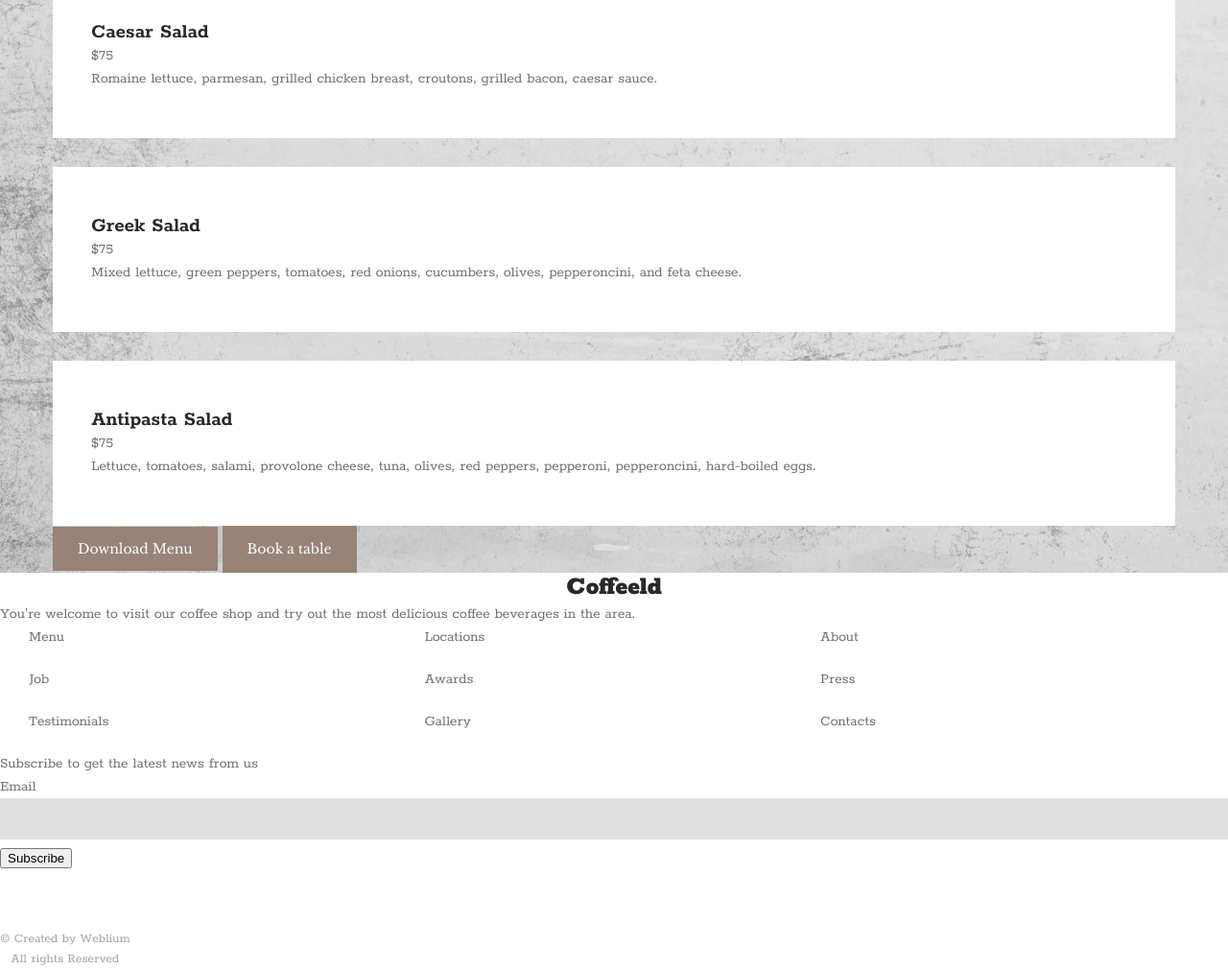
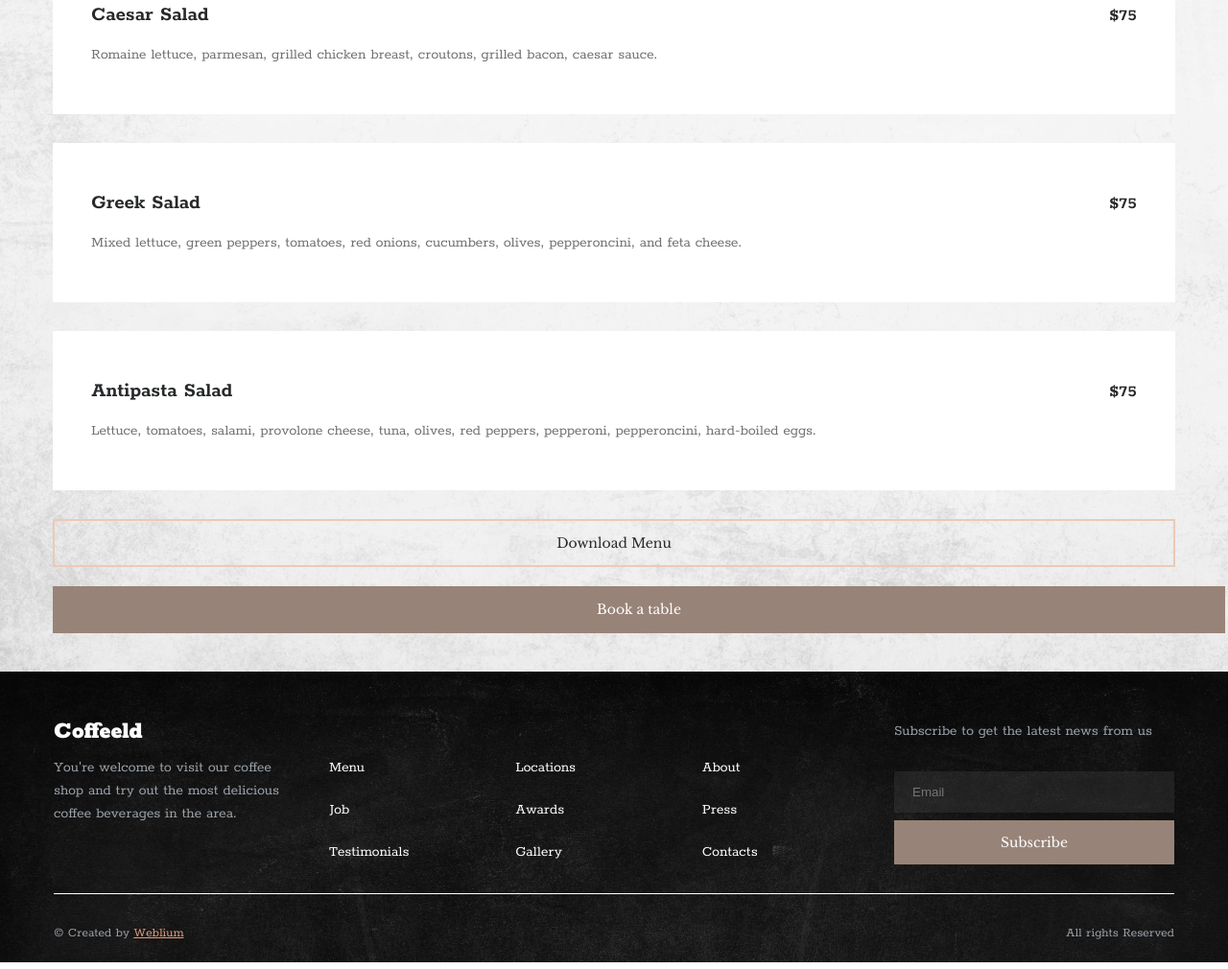
Before and after one commit to Menolas/coffeeld, a website: page menu.html in a window 1280 px wide. Shown: the part 1631-2641 px from the top of the page at 96% size. Drawn offline with Linux system fonts and the light colour scheme.

Commit message:
menu-page mobile styling

```diff
--- a/menu.html
+++ b/menu.html
@@ -83,8 +83,10 @@
               <ul class="menu-articles">
                 <li class="menu-articles__item">
                   <article class="menu-articles__article">
+                    <div class="menu-articles__item-wrap">
                       <h3 class="title__third  menu-articles__article-title">Chef Salad</h3>
                       <span class="menu-articles__article-price">$75</span>
+                    </div>
                     <p>
                       Lettuce, green peppers, tomato wedges, cucumbers, olives, pepperoncini, ham, sliced turkey breast, cheese.
                     </p>
@@ -92,8 +94,10 @@
                 </li>
                 <li class="menu-articles__item">
                   <article class="menu-articles__article">
+                    <div class="menu-articles__item-wrap">
                       <h3 class="title__third  menu-articles__article-title">Italian Pasta Salad</h3>
                       <span class="menu-articles__article-price">$75</span>
+                    </div>
                     <p>
                       A blend of ziti, tomato, black olives, onion, celery, pepperoni cheese.
                     </p>
@@ -101,8 +105,10 @@
                 </li>
                 <li class="menu-articles__item">
                   <article class="menu-articles__article">
+                    <div class="menu-articles__item-wrap">
                       <h3 class="title__third  menu-articles__article-title">Garden Salad</h3>
                       <span class="menu-articles__article-price">$75</span>
+                    </div>
                     <p>
                       Mixed lettuce, green pepper, tomatoes, red onion, cucumbers, green olives, pepperoncini.
                     </p>
@@ -110,8 +116,10 @@
                 </li>
                 <li class="menu-articles__item">
                   <article class="menu-articles__article">
+                    <div class="menu-articles__item-wrap">
                       <h3 class="title__third  menu-articles__article-title">Caesar Salad</h3>
                       <span class="menu-articles__article-price">$75</span>
+                    </div>
                     <p>
                       Romaine lettuce, parmesan, grilled chicken breast, croutons, grilled bacon, caesar sauce.
                     </p>
@@ -119,8 +127,10 @@
                 </li>
                 <li class="menu-articles__item">
                   <article class="menu-articles__article">
+                    <div class="menu-articles__item-wrap">
                       <h3 class="title__third  menu-articles__article-title">Greek Salad</h3>
                       <span class="menu-articles__article-price">$75</span>
+                    </div>
                     <p>
                       Mixed lettuce, green peppers, tomatoes, red onions, cucumbers, olives, pepperoncini, and feta cheese.
                     </p>
@@ -128,8 +138,10 @@
                 </li>
                 <li class="menu-articles__item">
                   <article class="menu-articles__article">
+                    <div class="menu-articles__item-wrap">
                       <h3 class="title__third  menu-articles__article-title">Antipasta Salad</h3>
                       <span class="menu-articles__article-price">$75</span>
+                    </div>
                     <p>
                       Lettuce, tomatoes, salami, provolone cheese, tuna, olives, red peppers, pepperoni, pepperoncini, hard-boiled eggs.
                     </p>
@@ -141,8 +153,10 @@
               <ul class="menu-articles">
                 <li class="menu-articles__item">
                   <article class="menu-articles__article">
+                    <div class="menu-articles__item-wrap">
                       <h3 class="title__third  menu-articles__article-title">Cheese Pizza</h3>
                       <span class="menu-articles__article-price">$75</span>
+                    </div>
                     <p>
                       Special blend of 100% natural cheeses, homemade tomato sauce, and your choice of crust.
                     </p>
@@ -150,8 +164,10 @@
                 </li>
                 <li class="menu-articles__item">
                   <article class="menu-articles__article">
+                    <div class="menu-articles__item-wrap">
                       <h3 class="title__third  menu-articles__article-title">Veggie Pizza</h3>
                       <span class="menu-articles__article-price">$75</span>
+                    </div>
                     <p>
                       Cheese, mushrooms, onion, peppers, eggplant, broccoli, tomato, and garlic.
                     </p>
@@ -159,8 +175,10 @@
                 </li>
                 <li class="menu-articles__item">
                   <article class="menu-articles__article">
+                    <div class="menu-articles__item-wrap">
                       <h3 class="title__third  menu-articles__article-title">Margarita Pizza</h3>
                       <span class="menu-articles__article-price">$75</span>
+                    </div>
                     <p>
                       Mozzarella cheese, fresh basil, garlic, olive oil, and zesty tomato sauce.
                     </p>
@@ -168,8 +186,10 @@
                 </li>
                 <li class="menu-articles__item">
                   <article class="menu-articles__article">
+                    <div class="menu-articles__item-wrap">
                       <h3 class="title__third  menu-articles__article-title">BBQ Chicken Pizza</h3>
                       <span class="menu-articles__article-price">$75</span>
+                    </div>
                     <p>
                       Special BBQ sauce, grilled marinated chicken breast, fresh red onions, and topped with a blend of cheeses.
                     </p>
@@ -177,8 +197,10 @@
                 </li>
                 <li class="menu-articles__item">
                   <article class="menu-articles__article">
+                    <div class="menu-articles__item-wrap">
                       <h3 class="title__third  menu-articles__article-title">Veggie Alfredo Pizza</h3>
                       <span class="menu-articles__article-price">$75</span>
+                    </div>
                     <p>
                       Sautéed broccoli, mushrooms, spinach, diced tomatoes on alfredo sauce, topped with scallions and cheese.
                     </p>
@@ -186,8 +208,10 @@
                 </li>
                 <li class="menu-articles__item">
                   <article class="menu-articles__article">
+                    <div class="menu-articles__item-wrap">
                       <h3 class="title__third  menu-articles__article-title">The Meatster</h3>
                       <span class="menu-articles__article-price">$75</span>
+                    </div>
                     <p>
                       Pizza sauce, pepperoni, Italian sausage, ground beef, salami, ham, bacon, and topped with cheese.
                     </p>
@@ -199,8 +223,10 @@
               <ul class="menu-articles">
                 <li class="menu-articles__item">
                   <article class="menu-articles__article">
+                    <div class="menu-articles__item-wrap">
                       <h3 class="title__third  menu-articles__article-title">Minestrone Soup</h3>
                       <span class="menu-articles__article-price">$75</span>
+                    </div>
                     <p>
                       Bacon rashers, carrot, celery, garlic, chopped tomatoes, red beans, small shell pasta, parsley.
                     </p>
@@ -208,8 +234,10 @@
                 </li>
                 <li class="menu-articles__item">
                   <article class="menu-articles__article">
+                    <div class="menu-articles__item-wrap">
                       <h3 class="title__third  menu-articles__article-title">Pulled Pork Soup</h3>
                       <span class="menu-articles__article-price">$75</span>
+                    </div>
                     <p>
                       Olive oil, pork, red capsicum, onions, garlic, oregano leaves, cumin, coriander, tomato paste, black beans.
                     </p>
@@ -217,8 +245,10 @@
                 </li>
                 <li class="menu-articles__item">
                   <article class="menu-articles__article">
+                    <div class="menu-articles__item-wrap">
                       <h3 class="title__third  menu-articles__article-title">Green Coconat Soup</h3>
                       <span class="menu-articles__article-price">$75</span>
+                    </div>
                     <p>
                       Olive oil, shallot, ginger, garlic, peas, spinach, coconut milk, coriander, sliced fresh red chili.
                     </p>
@@ -226,8 +256,10 @@
                 </li>
                 <li class="menu-articles__item">
                   <article class="menu-articles__article">
+                    <div class="menu-articles__item-wrap">
                       <h3 class="title__third  menu-articles__article-title">Creamy Mushroom Soup</h3>
                       <span class="menu-articles__article-price">$75</span>
+                    </div>
                     <p>
                       Chopped mushrooms, potatoes, brown onion, garlic, pure cream, butter, extra virgin olive oil.
                     </p>
@@ -235,8 +267,10 @@
                 </li>
                 <li class="menu-articles__item">
                   <article class="menu-articles__article">
+                    <div class="menu-articles__item-wrap">
                       <h3 class="title__third  menu-articles__article-title">Chicken Noodle Soup</h3>
                       <span class="menu-articles__article-price">$75</span>
+                    </div>
                     <p>
                       Vegetable oil, garlic, ginger, chicken breast, carrot, onions, soy sauce, corn, noodles, coriander leaves.
                     </p>
@@ -244,8 +278,10 @@
                 </li>
                 <li class="menu-articles__item">
                   <article class="menu-articles__article">
+                    <div class="menu-articles__item-wrap">
                       <h3 class="title__third  menu-articles__article-title">Pumpkin Soup</h3>
                       <span class="menu-articles__article-price">$75</span>
+                    </div>
                     <p>
                       Olive oil, leak, pumpkin, 2 tablespoons of pepitas and sesame seeds, creme fraiche.
                     </p>
@@ -257,8 +293,10 @@
               <ul class="menu-articles">
                 <li class="menu-articles__item">
                   <article class="menu-articles__article">
+                    <div class="menu-articles__item-wrap">
                       <h3 class="title__third  menu-articles__article-title">Malibu Chicken Sandwich</h3>
                       <span class="menu-articles__article-price">$75</span>
+                    </div>
                     <p>
                       Crispy chicken, grilled ham steak, swiss with hollandaise sauce.
                     </p>
@@ -266,8 +304,10 @@
                 </li>
                 <li class="menu-articles__item">
                   <article class="menu-articles__article">
+                    <div class="menu-articles__item-wrap">
                       <h3 class="title__third  menu-articles__article-title">Gobber Sandwich</h3>
                       <span class="menu-articles__article-price">$75</span>
+                    </div>
                     <p>
                       Slow roasted turkey, crispy bacon, &amp; cheddar with sweet &amp; spicy pepper jelly on grilled sourdough.
                     </p>
@@ -275,8 +315,10 @@
                 </li>
                 <li class="menu-articles__item">
                   <article class="menu-articles__article">
+                    <div class="menu-articles__item-wrap">
                       <h3 class="title__third  menu-articles__article-title">Buffalo Chicken Sandwich</h3>
                       <span class="menu-articles__article-price">$75</span>
+                    </div>
                     <p>
                       Charbroiled or crispy chicken breast with swiss, spicy buffalo sauce and ranch.
                     </p>
@@ -284,8 +326,10 @@
                 </li>
                 <li class="menu-articles__item">
                   <article class="menu-articles__article">
+                    <div class="menu-articles__item-wrap">
                       <h3 class="title__third  menu-articles__article-title">Hawaiian Sandwich</h3>
                       <span class="menu-articles__article-price">$75</span>
+                    </div>
                     <p>
                       Slow roasted pork, grilled pineapple slice, teriyaki sauce &amp; cheddar.
                     </p>
@@ -293,8 +337,10 @@
                 </li>
                 <li class="menu-articles__item">
                   <article class="menu-articles__article">
+                    <div class="menu-articles__item-wrap">
                       <h3 class="title__third  menu-articles__article-title">Zion Cubano Sandwich</h3>
                       <span class="menu-articles__article-price">$75</span>
+                    </div>
                     <p>
                       Slow roasted pork, grilled ham steak, swiss, mustard &amp; pickle on grilled white bread.
                     </p>
@@ -306,8 +352,10 @@
               <ul class="menu-articles">
                 <li class="menu-articles__item">
                   <article class="menu-articles__article">
+                    <div class="menu-articles__item-wrap">
                       <h3 class="title__third  menu-articles__article-title">Premium Brewed Coffee</h3>
                       <span class="menu-articles__article-price">$75</span>
+                    </div>
                     <p>
                       Signature blend, bold, decaffeinated.
                     </p>
@@ -315,8 +363,10 @@
                 </li>
                 <li class="menu-articles__item">
                   <article class="menu-articles__article">
+                    <div class="menu-articles__item-wrap">
                       <h3 class="title__third  menu-articles__article-title">Hand-Scooped Milkshakes</h3>
                       <span class="menu-articles__article-price">$75</span>
+                    </div>
                     <p>
                       Chocolate, vanilla, strawberry, chai.
                     </p>
@@ -324,8 +374,10 @@
                 </li>
                 <li class="menu-articles__item">
                   <article class="menu-articles__article">
+                    <div class="menu-articles__item-wrap">
                       <h3 class="title__third  menu-articles__article-title">Espresso</h3>
                       <span class="menu-articles__article-price">$75</span>
+                    </div>
                     <p>
                       Single shot or double shot.
                     </p>
@@ -333,8 +385,10 @@
                 </li>
                 <li class="menu-articles__item">
                   <article class="menu-articles__article">
+                    <div class="menu-articles__item-wrap">
                       <h3 class="title__third  menu-articles__article-title">Handmade Smoothies</h3>
                       <span class="menu-articles__article-price">$75</span>
+                    </div>
                     <p>
                       Mango banana, pineapple, Peanut butter banana, Peppermint chai berry, Strawberry banana, Mixed berries.
                     </p>
@@ -342,8 +396,10 @@
                 </li>
                 <li class="menu-articles__item">
                   <article class="menu-articles__article">
+                    <div class="menu-articles__item-wrap">
                       <h3 class="title__third  menu-articles__article-title">Latte</h3>
                       <span class="menu-articles__article-price">$75</span>
+                    </div>
                     <p>
                       Plain with no added flavors.
                     </p>
@@ -351,8 +407,10 @@
                 </li>
                 <li class="menu-articles__item">
                   <article class="menu-articles__article">
+                    <div class="menu-articles__item-wrap">
                       <h3 class="title__third  menu-articles__article-title">Frappes</h3>
                       <span class="menu-articles__article-price">$75</span>
+                    </div>
                     <p>
                       Mint chocolate chip, vanilla Bean, chocolate chip hazelnut.
                     </p>
@@ -361,21 +419,21 @@
               </ul>
             </li>
           </ul>
-          <button class="btn">Download Menu</button>
-          <a class="btn" href="index.html#reservation">Book a table</a>
         </div>
+        <button class="btn  btn--framed  menu-page__btn">Download Menu</button>
+        <a class="btn  menu-page__btn" href="index.html#reservation">Book a table</a>
       </div>
     </main>
-    <footer class="main-foooter">
-      <section class="footer-menu">
-        <h2 class="title__secondary  footer-menu__title">Coffeeld</h2>
-        <p>
+    <footer class="main-footer">
+        <div class="container  main-footer__container">
+          <a class="logo  main-footer__logo" href="index.html">Coffeeld</a>
+          <p class="main-footer__wellcoming">
             You're welcome to visit our coffee shop and try out the most delicious coffee beverages in the area.
           </p>
-        <nav class="footer-nav">
+          <nav class="footer-nav  main-footer__nav">
             <ul class="footer-nav__list">
               <li class="footer-nav__item">
-              <a class="footer-nav__link" href="menu.html">Menu</a>
+                <a class="footer-nav__link" href="#">Menu</a>
               </li>
               <li class="footer-nav__item">
                 <a class="footer-nav__link" href="locations.html">Locations</a>
@@ -403,24 +461,23 @@
               </li>
             </ul>
           </nav>
-      </section>
-      <section class="subscribtion">
-        <p>
+          <form class="form  subscribtion-form  main-footer__subscription-form">
+            <p class="subscribtion-form__inviting">
               Subscribe to get the latest news from us
             </p>
-        <form class="form  subscribtion-form">
             <div class="form__input-wrap">
-            <label for="email">Email</label>
-            <input type="email" name="email" id="email">
+              <input type="email" name="email" id="email" placeholder="Email">
             </div>
-          <button type="submit">Subscribe</button>
+            <button class="btn  subscribtion-form__btn" type="submit">Subscribe</button>
           </form>
-      </section>
-      <div class="copyrights">
+          <div class="copyrights  main-footer__copyrights">
             <p>
-          © Created by <span>Weblium</span><br>
+              © Created by <a href="https://weblium.com/">Weblium</a>
+            </p>
+            <p>
               All rights Reserved
             </p>
+          </div>
         </div>
       </footer>
     <script src="js/main-menu.js"></script>
--- a/sass/blocks/menu-articles.scss
+++ b/sass/blocks/menu-articles.scss
@@ -13,3 +13,17 @@
 		margin-bottom: 0;
 	}
 }
+
+.menu-articles__item-wrap {
+	display: flex;
+	flex-direction: row;
+	justify-content: space-between;
+	align-items: baseline;
+	margin-bottom: 15px;
+}
+
+.menu-articles__article-price {
+	font-size: 18px;
+	font-weight: 700;
+	color: $titles-color;
+}
--- a/sass/blocks/menu-page.scss
+++ b/sass/blocks/menu-page.scss
@@ -1,6 +1,19 @@
 .menu-page {
+	position: relative;
+	padding-bottom: 40px;
+	background-color: $white;
+	z-index: 1;
+
+	&::before {
+	@include element-style(100%, 100%, transparent);
+	top: 0;
+	left: 0;
 	background-image: url("../img/light-background.jpg");
 	background-repeat: no-repeat;
+	background-size: cover;
+	opacity: 0.3;
+	z-index: -1;
+  }
 }
 
 .menu-page__title {
@@ -14,3 +27,12 @@
 .menu-page_introducing {
 	text-align: center;
 }
+
+.menu-page__btn {
+	margin: 0;
+	width: 100%;
+}
+
+.menu-page .btn--framed {
+	margin-bottom: 20px;
+}
--- a/sass/blocks/menu-slider.scss
+++ b/sass/blocks/menu-slider.scss
@@ -1,3 +1,4 @@
 .menu-slider {
 	margin-top: 35px;
+	margin-bottom: 30px;
 }
```
Also changed, not shown: css/style.css. Lines whose indentation alone changed are shown as unchanged.
